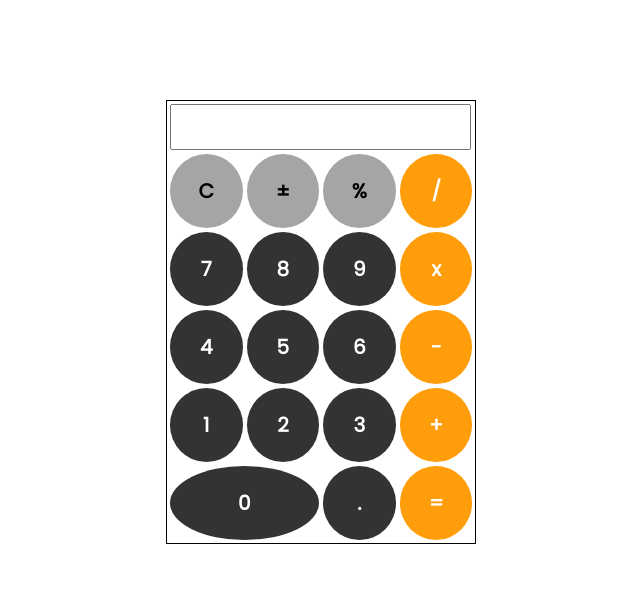
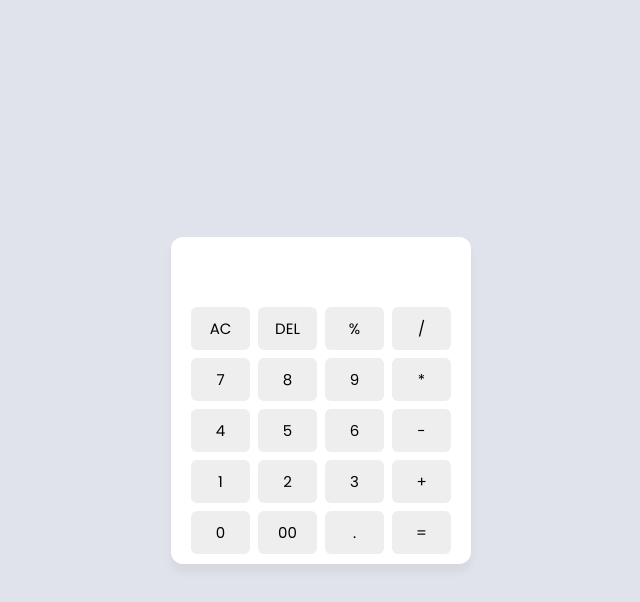
Before and after one commit to StandinXMahesa/Calculator, a plain HTML site: page index.html in a window 1280 px wide. Shown: the whole page, without its empty margins (319-959 px from the left). Drawn offline with Linux system fonts and the light colour scheme.

Commit message:
build : Rebuild new html & styles to make readable

```diff
--- a/index.html
+++ b/index.html
@@ -8,43 +8,31 @@
     <link rel="stylesheet" href="styles.css">
 </head>
 <body>
-    <table id="calculator_container">
-        <tr>
-            <td colspan="4">
-                <input type="text" name="" id="result">
-            </td>
-
-        </tr>
-        <tr>
-            <td><input type="button" value="C" class="white_"></td>
-            <td><input type="button" value="±" class="white_"></td>
-            <td><input type="button" value="%" class="white_"></td>
-            <td><input type="button" value="/" class="yellow_"></td>
-        </tr>
-        <tr>
-            <td><input type="button" value="7" class="black_"></td>
-            <td><input type="button" value="8" class="black_"></td>
-            <td><input type="button" value="9" class="black_"></td>
-            <td><input type="button" value="x" class="yellow_"></td>
-        </tr>
-        <tr>
-            <td><input type="button" value="4" class="black_"></td>
-            <td><input type="button" value="5" class="black_"></td>
-            <td><input type="button" value="6" class="black_"></td>
-            <td><input type="button" value="-" class="yellow_"></td>
-        </tr>
-        <tr>
-            <td><input type="button" value="1" class="black_"></td>
-            <td><input type="button" value="2" class="black_"></td>
-            <td><input type="button" value="3" class="black_"></td>
-            <td><input type="button" value="+" class="yellow_"></td>
-        </tr>
-        <tr>
-            <td colspan="2"><input type="button" value="0" class="black_" id="zero"></td>
-            <td><input type="button" value="." class="black_"></td>
-            <td><input type="button" value="=" class="yellow_"></td>
-        </tr>
-    </table>
+    <div class="head_container">
+        <input type="text" class="display">
+        <div class="button">
+            <button data-value="AC">AC</button>
+            <button data-value="DEL">DEL</button>
+            <button data-value="%">%</button>
+            <button data-value="/">/</button>
+            <button data-value="7">7</button>
+            <button data-value="8">8</button>
+            <button data-value="9">9</button>
+            <button data-value="*">*</button>
+            <button data-value="4">4</button>
+            <button data-value="5">5</button>
+            <button data-value="6">6</button>
+            <button data-value="-">-</button>
+            <button data-value="1">1</button>
+            <button data-value="2">2</button>
+            <button data-value="3">3</button>
+            <button data-value="+">+</button>
+            <button data-value="0">0</button>
+            <button data-value="00">00</button>
+            <button data-value=".">.</button>
+            <button data-value="=">=</button>
+        </div>
+    </div>
     <script src="index.js"></script>
 </body>
 </html>
--- a/styles.css
+++ b/styles.css
@@ -2,48 +2,58 @@
 
 * {
     font-family: 'Poppins', sans-serif;
+    box-sizing: border-box;
+    margin: 0;
+    padding: 0;
+}
+
+body {
+    display: flex;
+    height: 100vh;
+    align-items: center;
+    justify-content: center;
+    background: #e0e3eb;
+}
+
+.head_container {
+    position: relative;
+    max-width: 300px;
+    width: 100%;
+    padding: 10px 20px;
+    background: #ffff;
+    border-radius: 12px;
+    box-shadow: 0 8px 10px rgba(0, 0, 0, 0.05);
+}
+
+.display {
+    height: 50px;
+    width: 100%;
+    margin-bottom: 10px;
+    font-size: 20px;
+    text-align: right;
+    pointer-events: none;
+    border: none;
+    outline: none;
+    color: black;
 }
 
 
-table {
-    border: 1px solid black;
-    margin-left: auto;
-    margin-right: auto;
-    margin-top: 100px;
+.button {
+    display: grid;
+    grid-template-columns:repeat(4,1fr) ;
+    gap: 8px;
 }
 
-input[type="button"] {
-    width: 100%;
-    font-size: 20px;
-    padding: 22px 29px;
-    border-radius: 50%;
-    font-weight: bold;
+.button button {
+    padding: 10px;
+    border-radius: 6px;
     border: none;
+    font-size: 15px;
     cursor: pointer;
-    /* border-radius: 5px;  */
+    background-color: #eee;
 }
 
-input[type="button"]:active{
-    background-color: red;
-
+.button button:active{
+    transform: scale(0.89);
+    /* background-color: black; */
 }
-
-input[type="text"] {
-    width: 97%;
-    height: 5vh;
-}
-
-.white_ {
-    background-color: #A5A5A5;
-    color: black;
-}
-
-.black_ {
-    background-color: #343334;
-    color: white;
-}
-
-.yellow_ {
-    background-color: #FF9E0A;
-    color: white;
-}
```
